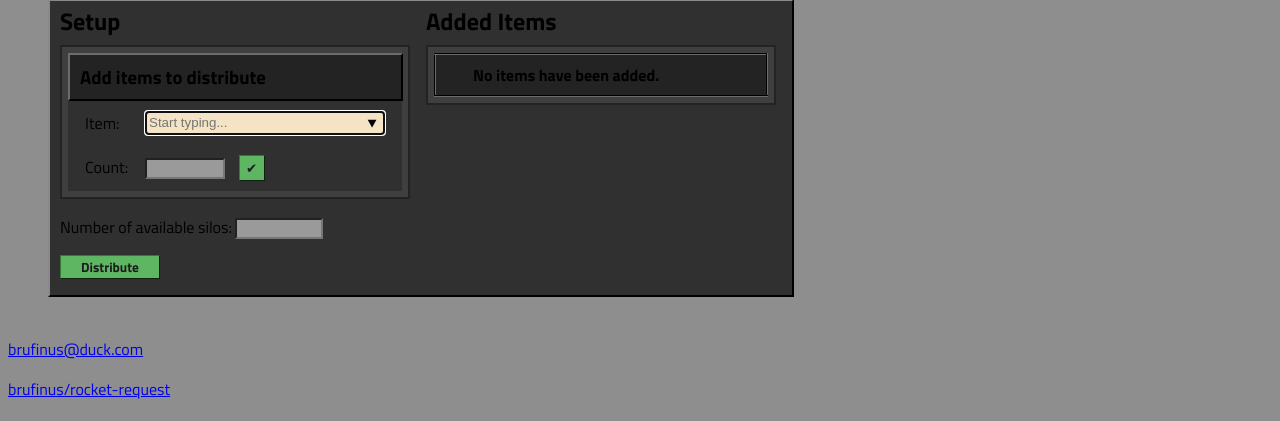
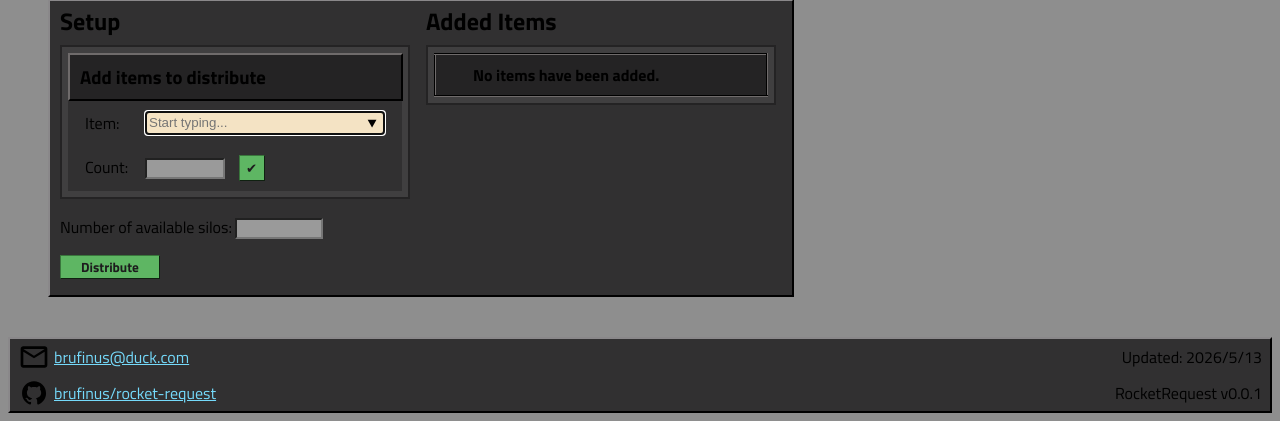
Before and after one commit to brufinus/rocket-request, a Django app: page /distribute/ in a window 1280 px wide. Shown: the part 512-933 px from the top of the page. Before the commit the page ends 911 px from the top, so only its background shows below. Run offline with Django 5.2, Linux system fonts and the light colour scheme; lists and menus that the app fills with data are empty; some libraries are stand-ins or nearby versions.

Commit message:
style footer

```diff
--- a/django-rocket-request/django_distribute/static/distribute/style.css
+++ b/django-rocket-request/django_distribute/static/distribute/style.css
@@ -272,3 +272,43 @@ table td {
 .remove-data:active .text-button {
   top: 2px;
 }
+
+/* Footer */
+footer {
+  background-color: var(--panel-bg-color);
+  border: 2px outset var(--panel-border-color);
+  align-items: center;
+  padding: 0;
+  margin-bottom: auto;
+  /* bottom: 0; */
+  /* height: 200px; */
+  height: auto;
+  display: grid;
+  grid-template-columns: 1fr 1fr;
+}
+
+.logo-link-box {
+  flex-wrap: wrap;
+  display: flex;
+  align-items: center;
+  /* max-height: 20px; */
+  font-size: 16px;
+  gap: 4px;
+  padding: 2px 8px;
+}
+
+.logo-link-box a {
+  color: rgb(117, 218, 251);
+}
+
+.logo {
+  object-fit: contain;
+  height: 2em;
+  width: auto;
+  filter: brightness(0%);
+}
+
+.change-info {
+  margin-left: auto;
+  padding-right: 8px;
+}
--- a/django-rocket-request/django_distribute/templates/distribute/base.html
+++ b/django-rocket-request/django_distribute/templates/distribute/base.html
@@ -53,12 +53,36 @@
             {% endblock content %}
         </main>
         <footer>
-            <p>
-                <a href="mailto:brufinus@duck.com">brufinus@duck.com</a>
-            </p>
-            <p>
-                <a href="https://github.com/brufinus/rocket-request">brufinus/rocket-request</a>
-            </p>
+            <div class="logo-link-box">
+                <a href="mailto:brufinus@duck.com"
+                   target="_blank"
+                   rel="noopener noreferrer">
+                    <img class="logo"
+                         src="{% static "distribute/images/mail_24dp.svg" %}"
+                         alt="Email icon"
+                         width="24"
+                         height="24" />
+                </a>
+                <a href="mailto:brufinus@duck.com"
+                   target="_blank"
+                   rel="noopener noreferrer">brufinus@duck.com</a>
+            </div>
+            <div class="change-info">Updated: 2026/5/13</div>
+            <div class="logo-link-box">
+                <a href="https://github.com/brufinus/rocket-request"
+                   target="_blank"
+                   rel="noopener noreferrer">
+                    <img class="logo"
+                         src="{% static "distribute/images/gh_invertocat_black_clearspace.svg" %}"
+                         alt="GitHub Invertocat Logo"
+                         width="128"
+                         height="128" />
+                </a>
+                <a href="https://github.com/brufinus/rocket-request"
+                   target="_blank"
+                   rel="noopener noreferrer">brufinus/rocket-request</a>
+            </div>
+            <div class="change-info">RocketRequest v0.0.1</div>
         </footer>
     </body>
     <script src="{% static "distribute/theme.js" %}"></script>
```
Also changed, not shown: django-rocket-request/django_distribute/static/distribute/images/gh_invertocat_black_clearspace.svg (added), django-rocket-request/django_distribute/static/distribute/images/mail_24dp.svg (added).
